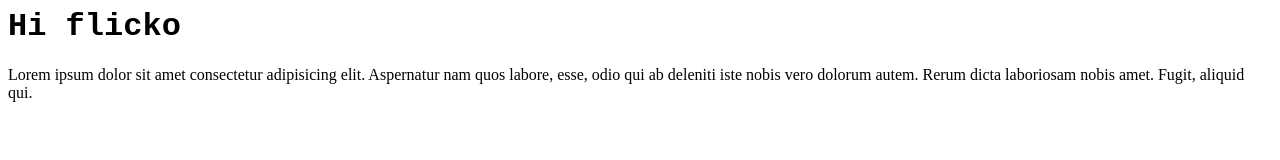
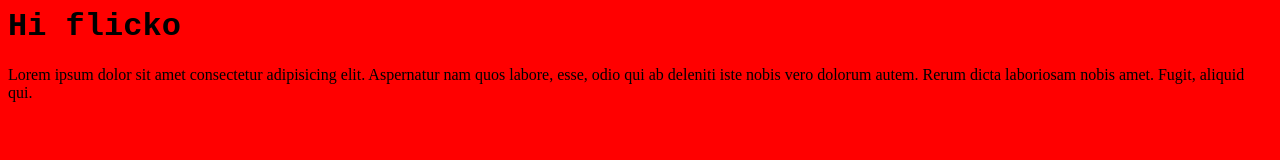
Before and after one commit to Save-me-flicko/ayan.com, a plain HTML site: page index.html in a window 1280 px wide. Drawn offline with Linux system fonts and the light colour scheme.

Commit message:
gitignore

```diff
--- a/index.html
+++ b/index.html
@@ -1,6 +1,6 @@
 <html>
     <head>
-        <link stylesheet="style.css">
+        <link rel="stylesheet" href="style.css">
     </head>
     <body><h1 style="font-family: 'Courier New', Courier, monospace;"> Hi flicko</h1></body>
     <p>Lorem ipsum dolor sit amet consectetur adipisicing elit. Aspernatur nam quos labore, esse, odio qui ab deleniti iste nobis vero dolorum autem. Rerum dicta laboriosam nobis amet. Fugit, aliquid qui.</p>
```
Also changed, not shown: 1 other file.
